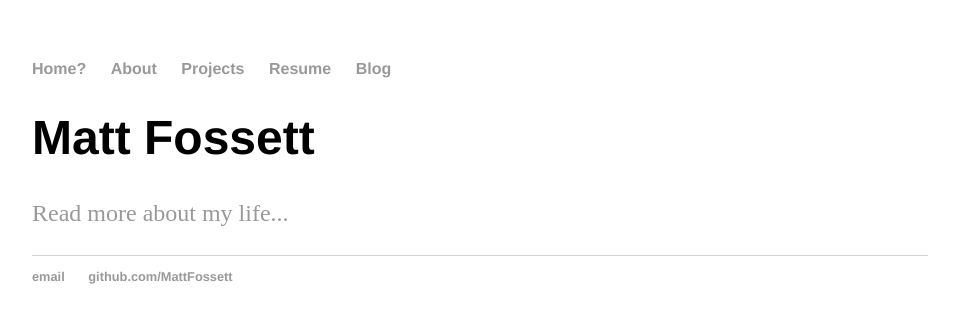
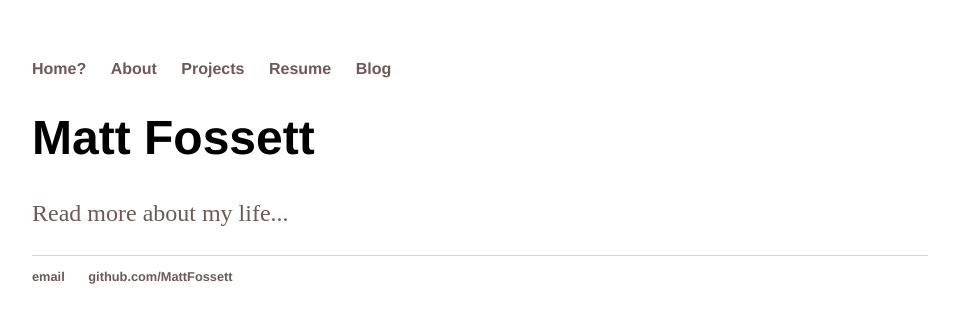
Before and after one commit to MattFossett/mattfossett.github.io, a Jekyll site: the page built from index.html, in a window 1280 px wide. Shown: the top 323 px of the page, without its empty margins (160-1119 px from the left). Built offline with Jekyll 4.4.1, drawn with Linux system fonts in a browser that asks for light colours.

Commit message:
made change to css

```diff
--- a/css/main.css
+++ b/css/main.css
@@ -17,7 +17,7 @@ nav ul li, footer ul li {
 }
 a {
     text-decoration: none;
-    color: #999;
+    color: #6d5959;
 }
 a:hover {
     text-decoration: underline;
```
